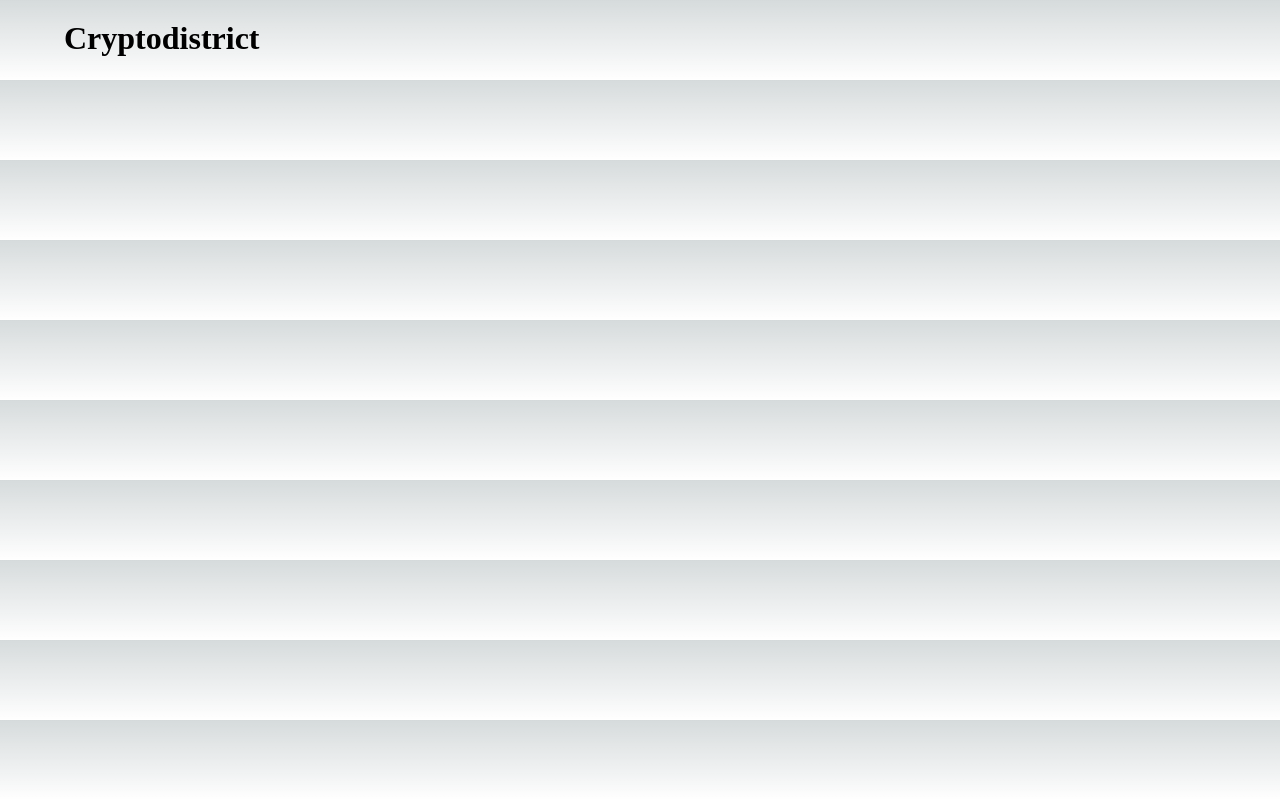
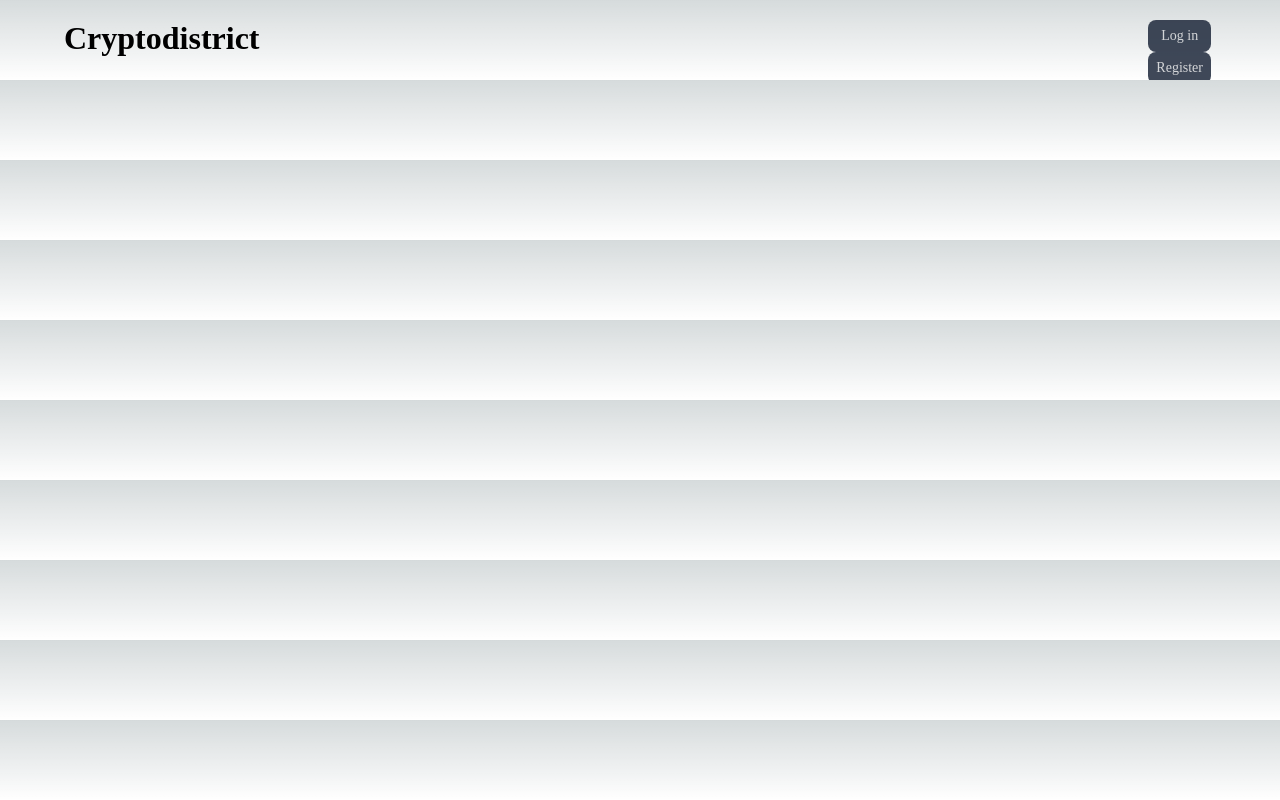
Before and after one commit to bl4drnnr/cryptodistrict-front, a Next.js app: page / in a window 1280 px wide. Built offline with nearby package versions, Linux system fonts and the light colour scheme.

Commit message:
button styling

```diff
--- a/src/components/Button/Button.component.tsx
+++ b/src/components/Button/Button.component.tsx
@@ -1,7 +1,12 @@
-export const Button = () => {
+import { ButtonProps } from "@components/Button/Button.interface";
+import { ButtonContent, Container } from "@styles/Button.style";
+
+export const Button = ({ text, onClick }: ButtonProps): JSX.Element => {
   return (
-    <>
-
-    </>
+    <Container
+      onClick={onClick}
+    >
+      <ButtonContent>{text}</ButtonContent>
+    </Container>
   )
 }
--- a/src/components/Button/Button.interface.ts
+++ b/src/components/Button/Button.interface.ts
@@ -0,0 +1,5 @@
+export interface ButtonProps {
+  text: string;
+  small?: boolean;
+  onClick?: () => void|never;
+}
--- a/src/components/Header/Header.component.tsx
+++ b/src/components/Header/Header.component.tsx
@@ -1,5 +1,5 @@
 import { Button } from "@components/Button/Button.component";
-import { Container, Box } from '@styles/Header.style'
+import { Container, Box, Buttons } from '@styles/Header.style'
 
 export const Header = () => {
   return (
@@ -7,10 +7,10 @@ export const Header = () => {
       <Container>
         <Box>
           <h1>Cryptodistrict</h1>
-          <>
-            <Button/>
-            <Button/>
-          </>
+          <Buttons>
+            <Button text={"Log in"}/>
+            <Button text={"Register"}/>
+          </Buttons>
         </Box>
       </Container>
     </>
--- a/src/styles/components/Button.style.ts
+++ b/src/styles/components/Button.style.ts
@@ -0,0 +1,17 @@
+import styled from 'styled-components';
+
+export const Container = styled.div`
+  display: flex;
+  align-items: center;
+  justify-content: center;
+  background-color: rgba(30, 41, 59, .85);
+  padding: 8px;
+  margin: 0 5px;
+  border-radius: 8px;
+  cursor: pointer;
+`;
+
+export const ButtonContent = styled.p`
+  color: rgba(238, 238, 238, .85);
+  font-size: 14px;
+`;
--- a/src/styles/components/Header.style.ts
+++ b/src/styles/components/Header.style.ts
@@ -16,3 +16,5 @@ export const Box = styled.div`
   display: flex;
   justify-content: space-between;
 `
+
+export const Buttons = styled.div``
```
